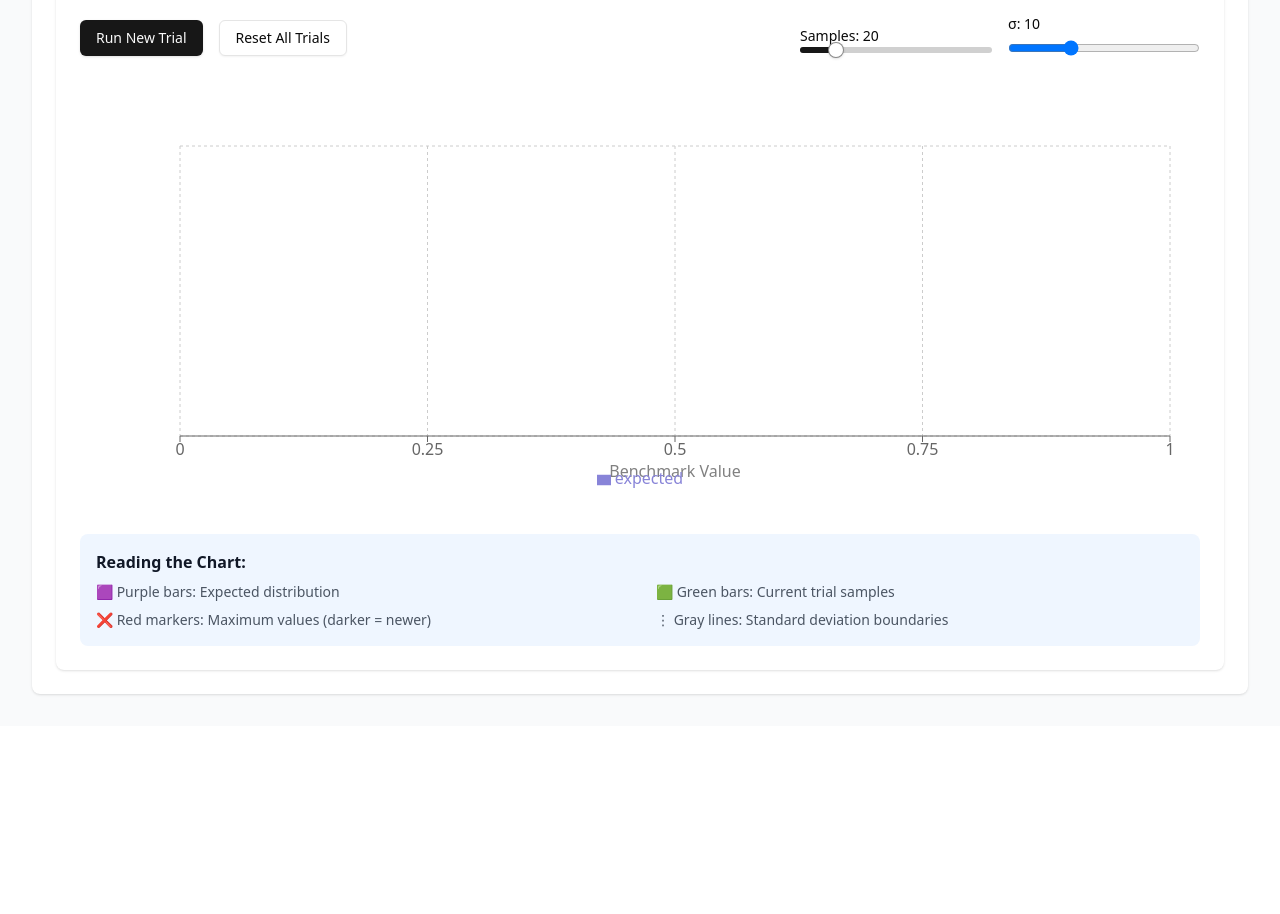
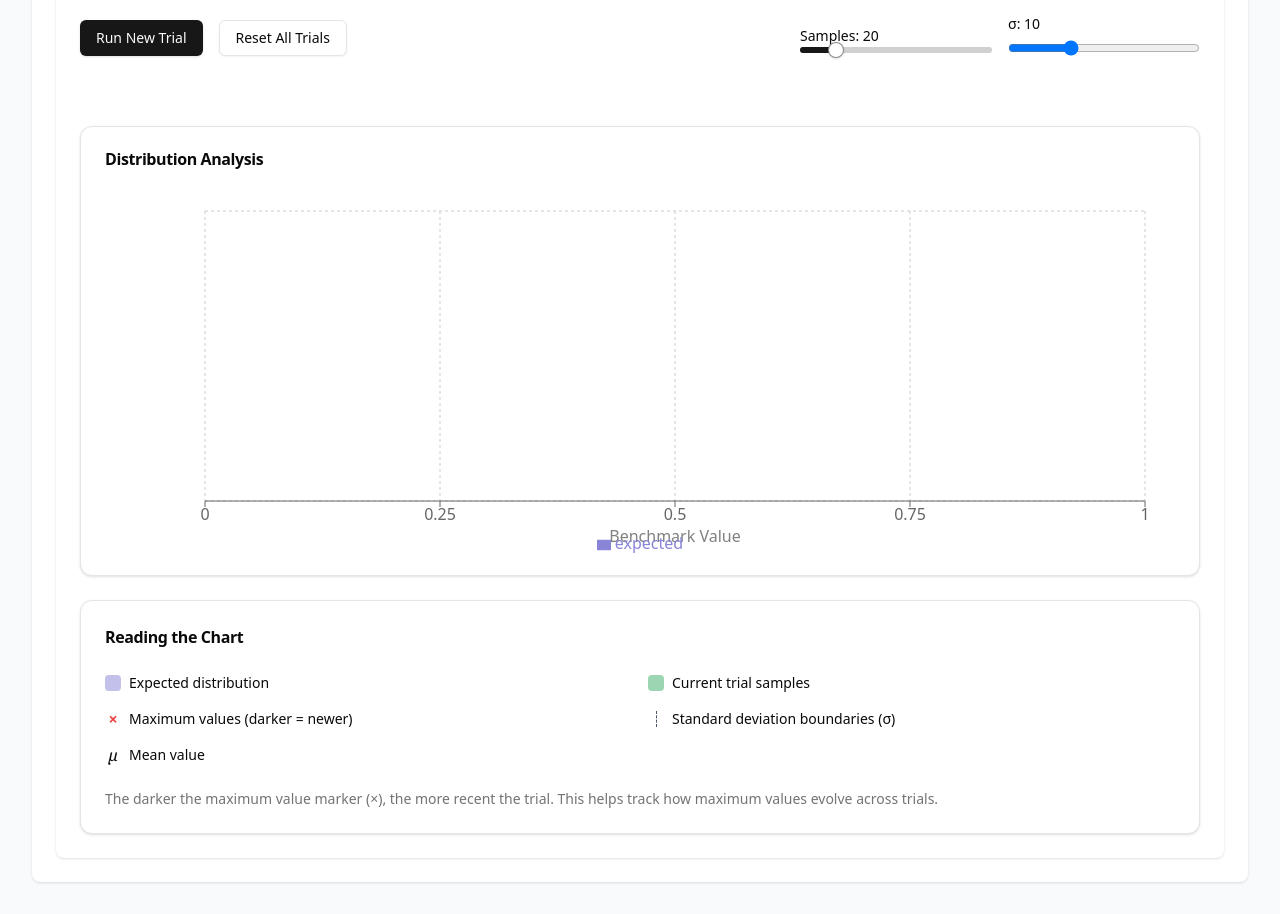
Before and after one commit to scottopell/benchmark-histogram, a React (Vite) app: page / in a window 1280 px wide. Shown: the part 360-1274 px from the top of the page. Before the commit the page ends 1086 px from the top, so only its background shows below. Built offline with nearby package versions, Linux system fonts and the light colour scheme.

Commit message:
Improves UI for chart and legend

```diff
--- a/src/components/BenchmarkHistogram.tsx
+++ b/src/components/BenchmarkHistogram.tsx
@@ -350,6 +350,13 @@ const BenchmarkTrials: React.FC = () => {
                             </div>
                         </div>
 
+                        <Card>
+                            <CardHeader>
+                                <CardTitle>Distribution Analysis</CardTitle>
+                            </CardHeader>
+                            <CardContent className="h-96">
+                                <ResponsiveContainer width="100%" height="100%">
+                                    {/* Existing chart code */}
                                     {/* Chart */}
                                     <div className="h-96 w-full">
                                         <ResponsiveContainer width="100%" height="100%">
@@ -428,18 +435,46 @@ const BenchmarkTrials: React.FC = () => {
                                             </ComposedChart>
                                         </ResponsiveContainer>
                                     </div>
+                                </ResponsiveContainer>
+                            </CardContent>
+                        </Card>
 
-                        <div className="p-4 bg-blue-50 rounded-lg">
-                            <div className="text-sm text-gray-600">
-                                <h3 className="text-base font-semibold text-gray-900 mb-2">Reading the Chart:</h3>
-                                <ul className="grid grid-cols-1 md:grid-cols-2 gap-x-8 gap-y-2">
-                                    <li>🟪 Purple bars: Expected distribution</li>
-                                    <li>🟩 Green bars: Current trial samples</li>
-                                    <li>❌ Red markers: Maximum values (darker = newer)</li>
-                                    <li>⋮ Gray lines: Standard deviation boundaries</li>
-                                </ul>
+                        <Card className="mt-6">
+                            <CardHeader>
+                                <CardTitle className="text-base">Reading the Chart</CardTitle>
+                            </CardHeader>
+                            <CardContent>
+                                <div className="grid grid-cols-1 md:grid-cols-2 gap-4">
+                                    <div className="flex items-center gap-2">
+                                        <div className="w-4 h-4 bg-[#8884d8] opacity-50 rounded" />
+                                        <span className="text-sm">Expected distribution</span>
+                                    </div>
+                                    <div className="flex items-center gap-2">
+                                        <div className="w-4 h-4 bg-[#82ca9d] opacity-80 rounded" />
+                                        <span className="text-sm">Current trial samples</span>
+                                    </div>
+                                    <div className="flex items-center gap-2">
+                                        <div className="w-4 h-4 flex items-center justify-center text-red-500 font-bold">×</div>
+                                        <span className="text-sm">Maximum values (darker = newer)</span>
+                                    </div>
+                                    <div className="flex items-center gap-2">
+                                        <div className="w-4 h-4 flex items-center justify-center">
+                                            <div className="h-full w-0 border-l border-dashed border-gray-600"></div>
+                                        </div>
+                                        <span className="text-sm">Standard deviation boundaries (σ)</span>
+                                    </div>
+                                    <div className="flex items-center gap-2">
+                                        <div className="w-4 h-4 flex items-center justify-center font-serif italic">μ</div>
+                                        <span className="text-sm">Mean value</span>
+                                    </div>
+                                    <div className="md:col-span-2">
+                                        <p className="text-sm text-muted-foreground mt-2">
+                                            The darker the maximum value marker (×), the more recent the trial. This helps track how maximum values evolve across trials.
+                                        </p>
                                     </div>
                                 </div>
+                            </CardContent>
+                        </Card>
                     </div>
                 </div>
             </div>
```
Lines whose indentation alone changed are shown as unchanged.
